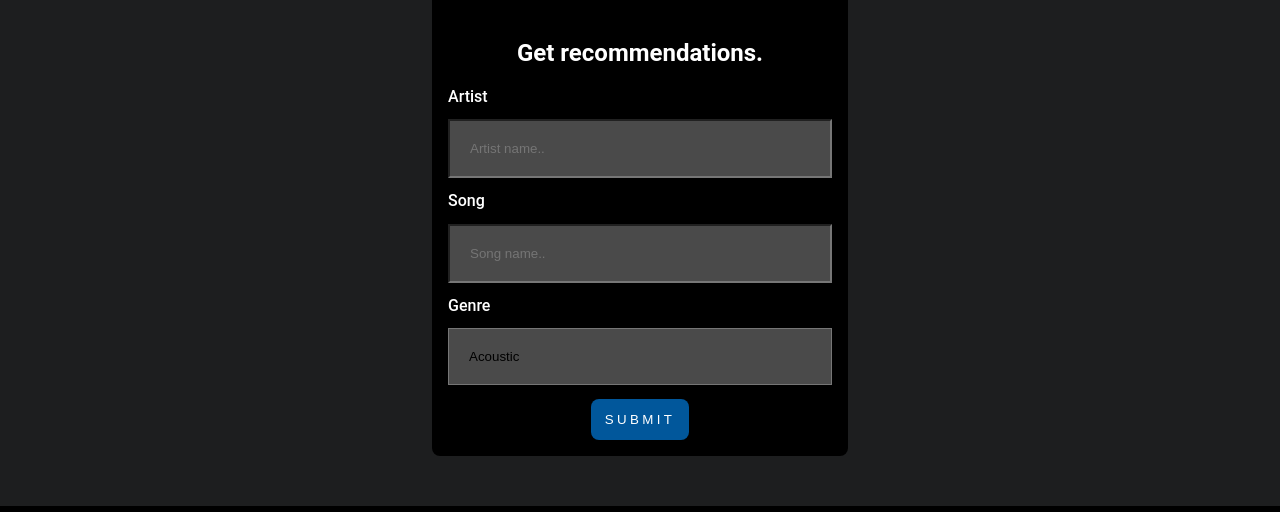
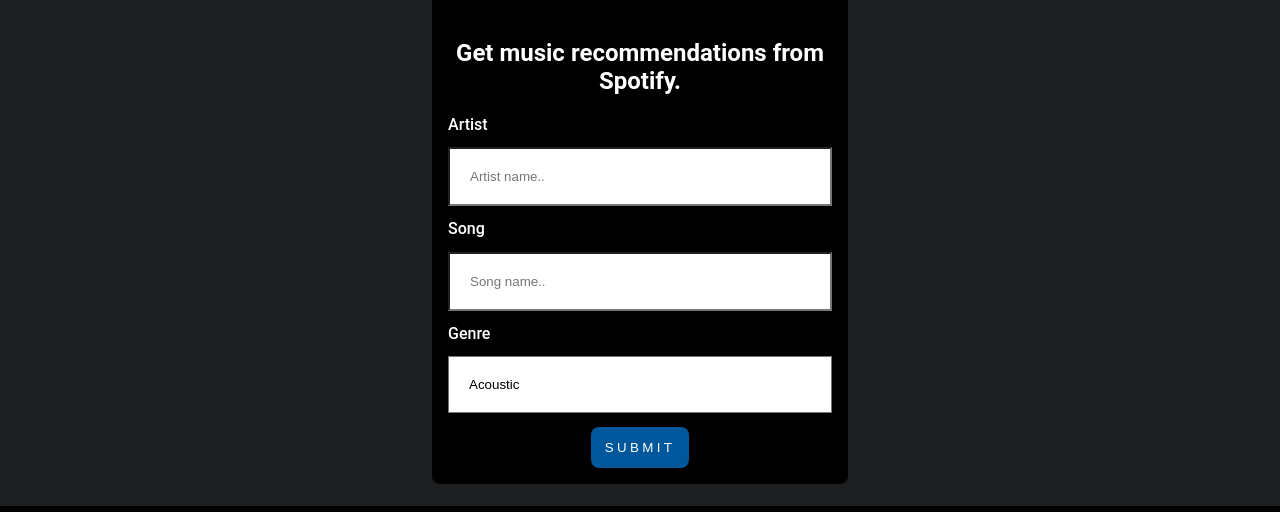
Before and after one commit to mlenahan/SpotLite, a website: page index.html in a window 1280 px wide. Shown: the part 110-622 px from the top of the page. Drawn offline with Linux system fonts and the light colour scheme.

Commit message:
Adjust styling of form and of try again button

```diff
--- a/assets/css/style.css
+++ b/assets/css/style.css
@@ -169,15 +169,18 @@
   -webkit-appearance: none;
 }
 
+#tryAgainButton {
+  margin-right: 5%;
+}
+
 input[type=text],
-input[type=password],
 select {
   width: 100%;
   padding: 1.5em;
   margin: 1em 0;
   display: inline-block;
   box-sizing: border-box;
-  background-color: var(--surface-main);
+  background-color: var(--secondary-text);
   -webkit-appearance: none;
 }
 
--- a/index.html
+++ b/index.html
@@ -75,12 +75,13 @@
             const parsedTracks = data.tracks.map(parseTrack);
             const root = document.getElementById('root');
             const recommendationsHeader = 'Your recommendations';
-            const tryAgainButtonLabel = "TRY AGAIN";
+            const tryAgainButtonLabel = 'TRY AGAIN';
 
             const recommendationsHeaderEl = document.createElement('h1');
             recommendationsHeaderEl.innerText = recommendationsHeader;
 
             const tryAgainButtonLabelEl = document.createElement("button");
+            tryAgainButtonLabelEl.id = 'tryAgainButton'
             tryAgainButtonLabelEl.setAttribute("type", "submit");
             tryAgainButtonLabelEl.onclick = function redirectToIndex() {
                 location.href = 'index.html';
--- a/js/createRecommendationsForm.js
+++ b/js/createRecommendationsForm.js
@@ -1,7 +1,7 @@
 // eslint-disable-next-line no-unused-vars
 function createRecommendationsForm(genres) {
     const newSongsTitle = "SpotLite";
-    const fillForm = "Get recommendations.";
+    const fillForm = "Get music recommendations from Spotify.";
     const artistLabel = "Artist";
     const songLabel = "Song";
     const genreLabel = "Genre";
```
